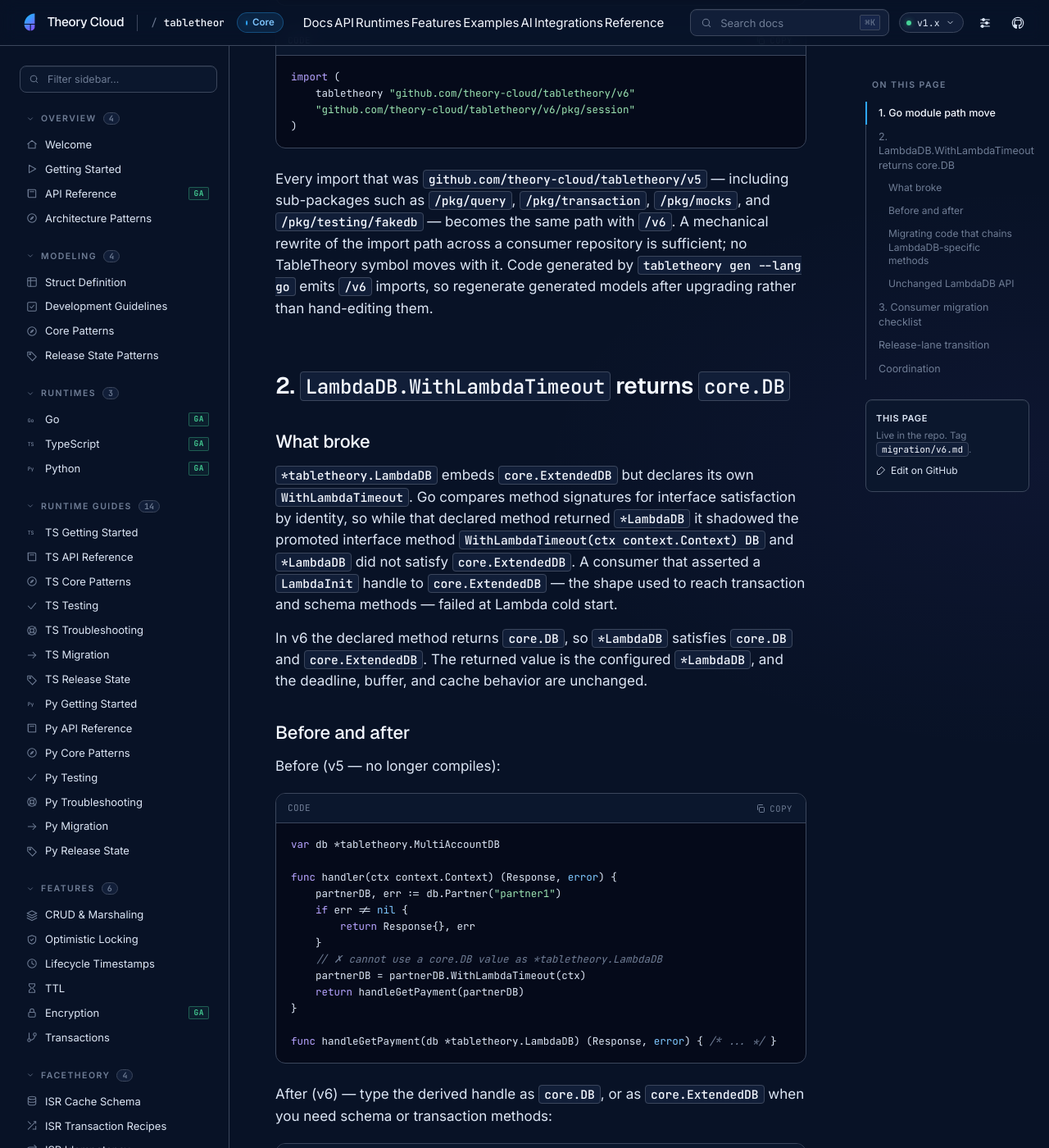
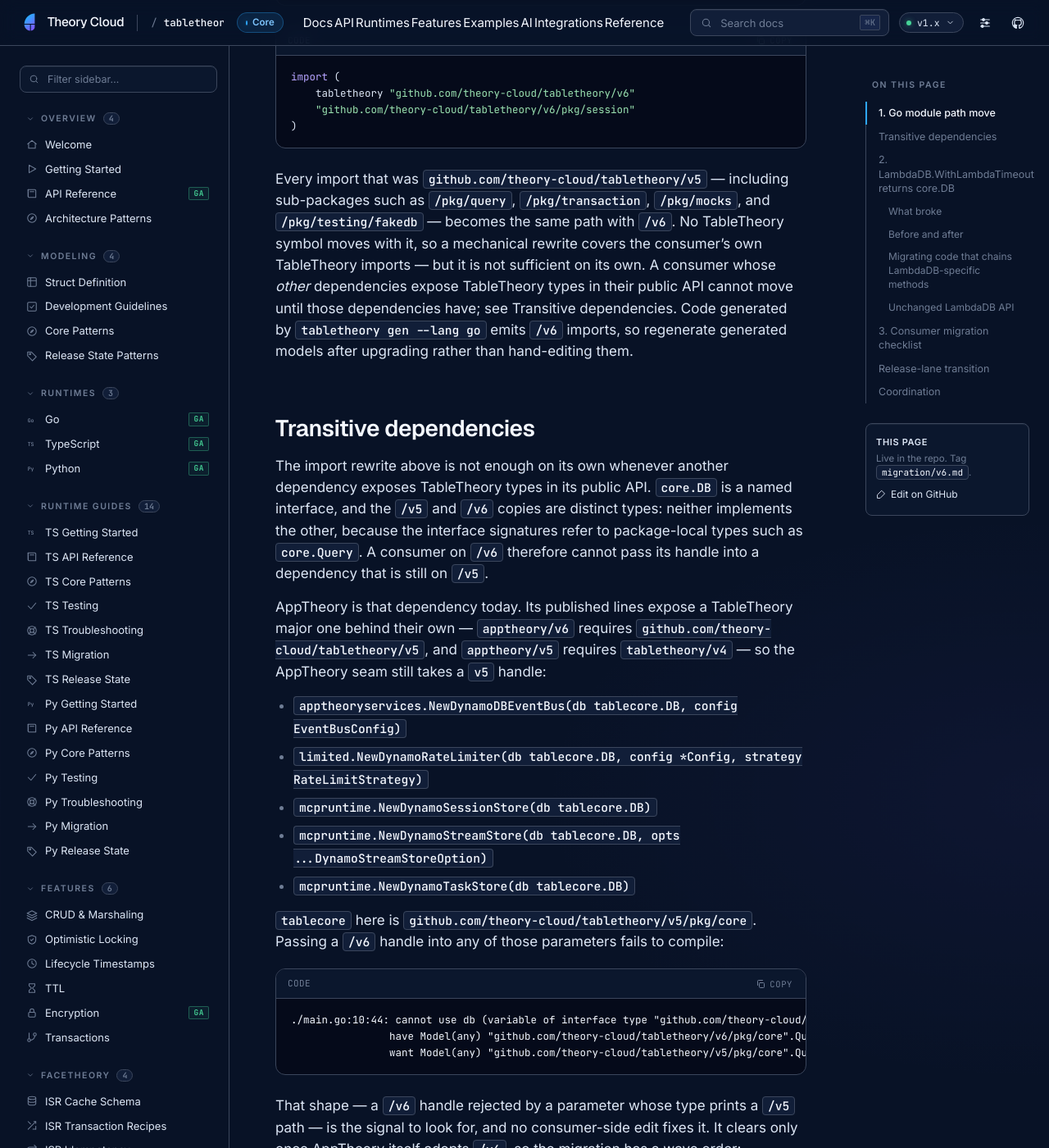
Before and after one commit to theory-cloud/TableTheory, a Jekyll site: the page built from docs/migration/v6.md, in a window 1280 px wide and 1400 px high, scrolled down 940 px. Shown: the whole window at 82% size. Built offline with Jekyll 4.4.1, drawn with Linux system fonts in a browser that asks for light colours; some of the changed text lies outside the part shown.

Commit message:
docs(migration): document v6 transitive dependency gating
Correct the v6 migration guide's claim that a mechanical import-path rewrite is
sufficient for a consumer. It covers only the consumer's own TableTheory
imports: a consumer whose other dependencies expose TableTheory types in their
public API cannot move until those dependencies have, because the /v5 and /v6
copies of core.DB are distinct named interfaces and neither implements the
other.

Add a "Transitive dependencies" section: it names the AppTheory seam
(apptheoryservices.NewDynamoDBEventBus, limited.NewDynamoRateLimiter,
mcpruntime.NewDynamoSessionStore/StreamStore/TaskStore still take a
tabletheory/v5 core.DB), shows the compile error that detects the mismatch
(reproduced against this branch head), records the wave order (TableTheory v6
release -> AppTheory adopts /v6 -> consumers), and notes that v4-line consumers,
TCA-style apps included, chain v5.md then v6.md.

Reword the checklist step that pointed at the changelog's Unreleased Breaking
Changes section. The v6 entries are generated by release-please at release time,
so the step now points at the v6.0.0 release notes and the BREAKING CHANGE
footers of this pull request.

Refs Factory docs/058 tt-lambdadb-extended-db.

````diff
--- a/docs/migration/v6.md
+++ b/docs/migration/v6.md
@@ -43,10 +43,55 @@ import (
 
 Every import that was `github.com/theory-cloud/tabletheory/v5` — including
 sub-packages such as `/pkg/query`, `/pkg/transaction`, `/pkg/mocks`, and
-`/pkg/testing/fakedb` — becomes the same path with `/v6`. A mechanical rewrite of
-the import path across a consumer repository is sufficient; no TableTheory symbol
-moves with it. Code generated by `tabletheory gen --lang go` emits `/v6` imports,
-so regenerate generated models after upgrading rather than hand-editing them.
+`/pkg/testing/fakedb` — becomes the same path with `/v6`. No TableTheory symbol
+moves with it, so a mechanical rewrite covers the consumer's own TableTheory
+imports — but it is not sufficient on its own. A consumer whose *other*
+dependencies expose TableTheory types in their public API cannot move until
+those dependencies have; see [Transitive dependencies](#transitive-dependencies).
+Code generated by `tabletheory gen --lang go` emits `/v6` imports, so regenerate
+generated models after upgrading rather than hand-editing them.
+
+## Transitive dependencies
+
+The import rewrite above is not enough on its own whenever another dependency
+exposes TableTheory types in its public API. `core.DB` is a named interface, and
+the `/v5` and `/v6` copies are distinct types: neither implements the other,
+because the interface signatures refer to package-local types such as
+`core.Query`. A consumer on `/v6` therefore cannot pass its handle into a
+dependency that is still on `/v5`.
+
+AppTheory is that dependency today. Its published lines expose a TableTheory
+major one behind their own — `apptheory/v6` requires
+`github.com/theory-cloud/tabletheory/v5`, and `apptheory/v5` requires
+`tabletheory/v4` — so the AppTheory seam still takes a `v5` handle:
+
+- `apptheoryservices.NewDynamoDBEventBus(db tablecore.DB, config EventBusConfig)`
+- `limited.NewDynamoRateLimiter(db tablecore.DB, config *Config, strategy RateLimitStrategy)`
+- `mcpruntime.NewDynamoSessionStore(db tablecore.DB)`
+- `mcpruntime.NewDynamoStreamStore(db tablecore.DB, opts ...DynamoStreamStoreOption)`
+- `mcpruntime.NewDynamoTaskStore(db tablecore.DB)`
+
+`tablecore` here is `github.com/theory-cloud/tabletheory/v5/pkg/core`. Passing a
+`/v6` handle into any of those parameters fails to compile:
+
+```
+./main.go:10:44: cannot use db (variable of interface type "github.com/theory-cloud/tabletheory/v6/pkg/core".DB) as "github.com/theory-cloud/tabletheory/v5/pkg/core".DB value in argument to apptheoryservices.NewDynamoDBEventBus: "github.com/theory-cloud/tabletheory/v6/pkg/core".DB does not implement "github.com/theory-cloud/tabletheory/v5/pkg/core".DB (wrong type for method Model)
+		have Model(any) "github.com/theory-cloud/tabletheory/v6/pkg/core".Query
+		want Model(any) "github.com/theory-cloud/tabletheory/v5/pkg/core".Query
+```
+
+That shape — a `/v6` handle rejected by a parameter whose type prints a `/v5`
+path — is the signal to look for, and no consumer-side edit fixes it. It clears
+only once AppTheory itself adopts `/v6`, so the migration has a wave order:
+
+1. TableTheory v6 is released.
+2. AppTheory adopts `/v6` and republishes; its public API then accepts a `/v6`
+   handle.
+3. Consumers move their own module requirement and imports to `/v6`.
+
+Consumers still on a `v4` TableTheory line — TCA-style apps among them — are
+also behind AppTheory's `v5`-typed API, and chain both guides: [v5.md](v5.md)
+first, then this one.
 
 ## 2. `LambdaDB.WithLambdaTimeout` returns `core.DB`
 
@@ -153,9 +198,11 @@ concrete result is strictly more permissive.
 2. Audit every `WithLambdaTimeout` call: none may assign the result back to a
    `*tabletheory.LambdaDB` variable or pass it to a `*tabletheory.LambdaDB`
    parameter (section 2).
-3. Read the Unreleased Breaking Changes section of the
-   [changelog](https://github.com/theory-cloud/tabletheory/blob/main/CHANGELOG.md)
-   for the behavioral changes this major also ships.
+3. Read the release notes generated for v6.0.0, and the `BREAKING CHANGE:`
+   footers of the v6 pull request, for the behavioral changes this major ships.
+   release-please writes the changelog and release notes at release time, so the
+   changelog's `Unreleased` section is not the v6 source of truth before the
+   release exists.
 4. Run the consumer's real DynamoDB Local integration suite. Put-semantics fakes
    are insufficient for a major upgrade.
 
````
